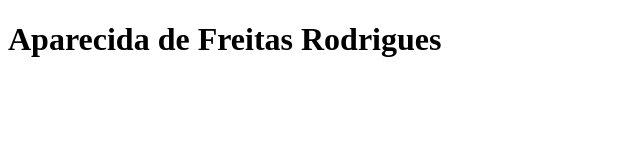
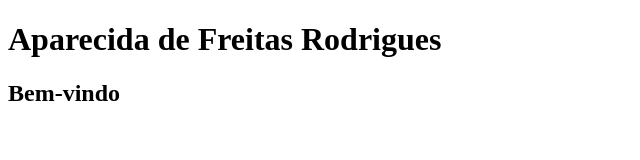
Before and after one commit to CidaCunha/cidacunha.github.io, a plain HTML site: page index.html in a window 1280 px wide. Shown: the whole page, without its empty margins (0-640 px from the left). Drawn offline with Linux system fonts and the light colour scheme.

Commit message:
Adicionado uma tag H2

```diff
--- a/index.html
+++ b/index.html
@@ -7,5 +7,6 @@
 </head>
 <body>
     <h1>Aparecida de Freitas Rodrigues</h1>
+    <h2> Bem-vindo </h2>
 </body>
 </html>
```
